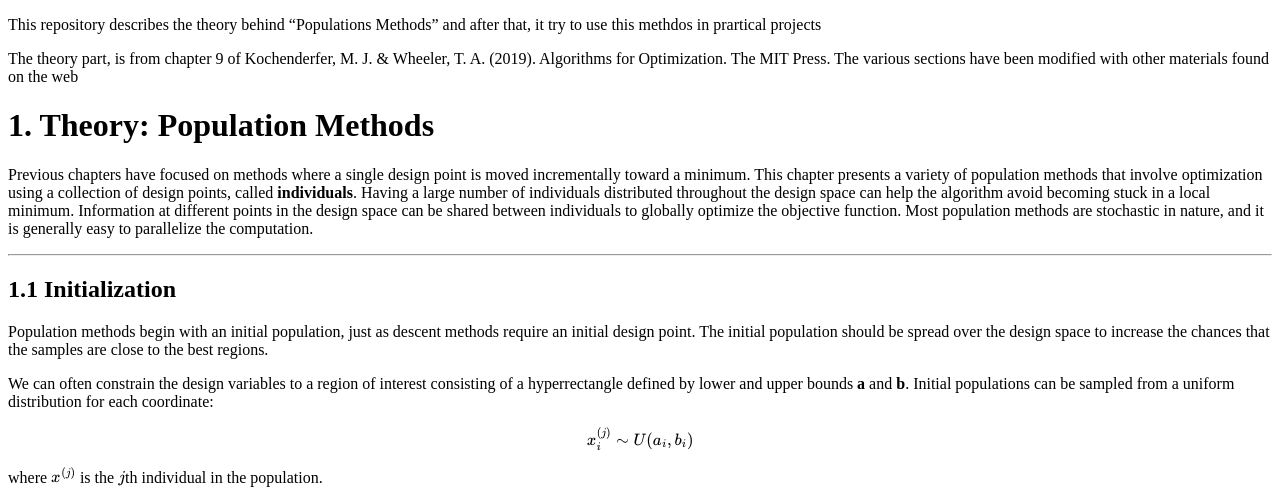
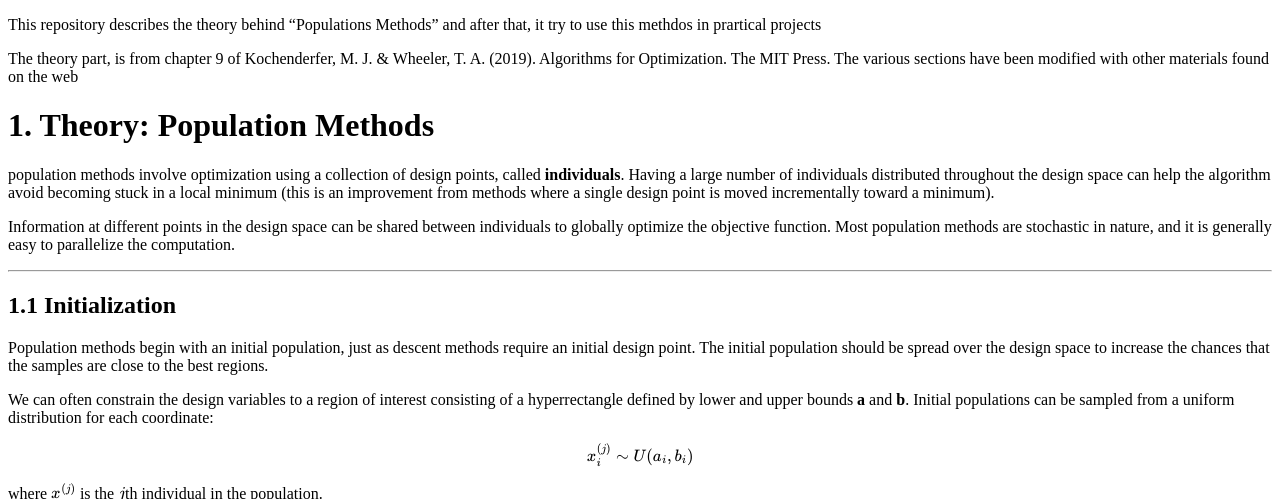
Before and after one commit to EdoPedrocchi/Algorithm-for-Optimization, a Jekyll site: the page built from index.md, in a window 1280 px wide and 900 px high, cut to the strip 0-499 px from the top of the window. Built offline with Jekyll 4.4.1, drawn with Linux system fonts in a browser that asks for light colours.

Commit message:
Update index.md

```diff
--- a/index.md
+++ b/index.md
@@ -7,7 +7,9 @@ The theory part, is from chapter 9 of Kochenderfer, M. J. & Wheeler, T. A. (2019
 
 # 1. Theory: Population Methods
 
-Previous chapters have focused on methods where a single design point is moved incrementally toward a minimum. This chapter presents a variety of population methods that involve optimization using a collection of design points, called **individuals**. Having a large number of individuals distributed throughout the design space can help the algorithm avoid becoming stuck in a local minimum. Information at different points in the design space can be shared between individuals to globally optimize the objective function. Most population methods are stochastic in nature, and it is generally easy to parallelize the computation.
+population methods involve optimization using a collection of design points, called **individuals**. Having a large number of individuals distributed throughout the design space can help the algorithm avoid becoming stuck in a local minimum (this is an improvement from methods  where a single design point is moved incrementally toward a minimum).
+
+Information at different points in the design space can be shared between individuals to globally optimize the objective function. Most population methods are stochastic in nature, and it is generally easy to parallelize the computation.
 
 ---
 
```
